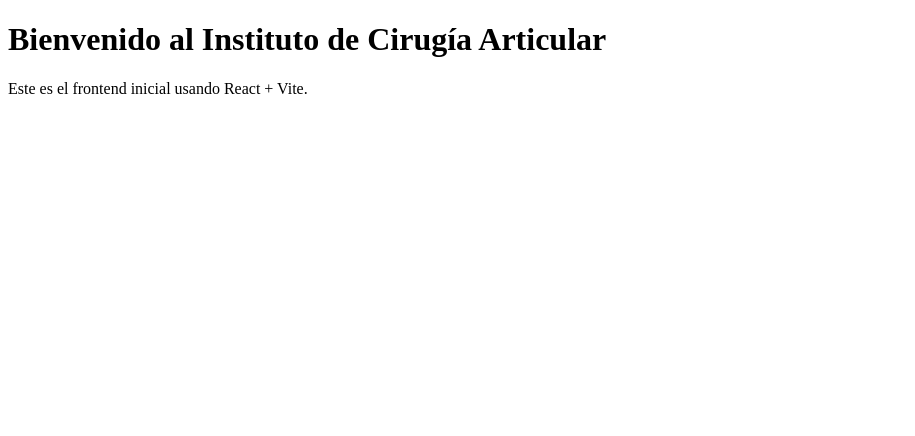
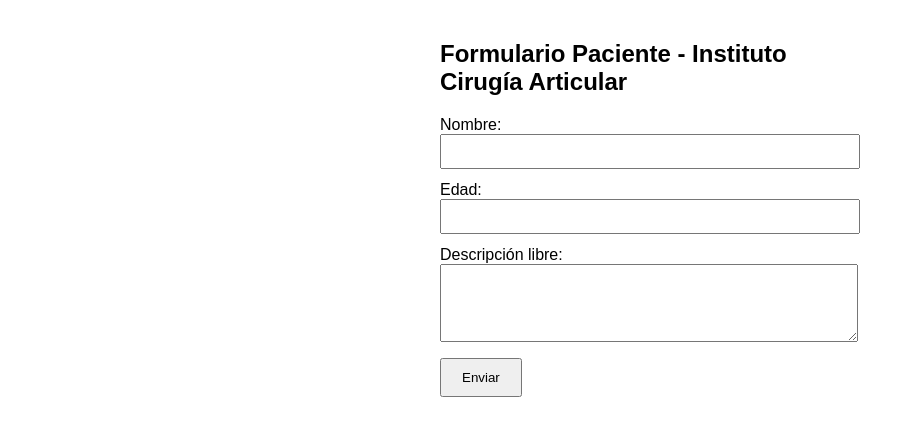
Before and after one commit to cahuerta/ASISTENCIA-ICA, a React (Vite) app: page / in a window 1280 px wide. Shown: the top 436 px of the page, without its empty margins (0-915 px from the left). Built offline with nearby package versions, Linux system fonts and the light colour scheme.

Commit message:
Update App.jsx

```diff
--- a/src/App.jsx
+++ b/src/App.jsx
@@ -1,10 +1,78 @@
+import { useState } from 'react';
+
 function App() {
+  const [formData, setFormData] = useState({
+    nombre: '',
+    edad: '',
+    descripcion: '',
+  });
+
+  const [submittedData, setSubmittedData] = useState(null);
+
+  const handleChange = (e) => {
+    const { name, value } = e.target;
+    setFormData(prev => ({
+      ...prev,
+      [name]: value,
+    }));
+  };
+
+  const handleSubmit = (e) => {
+    e.preventDefault();
+    setSubmittedData(formData);
+    // Aquí puedes añadir lógica para enviar datos al backend
+  };
+
   return (
-    <div>
-      <h1>Bienvenido al Instituto de Cirugía Articular</h1>
-      <p>Este es el frontend inicial usando React + Vite.</p>
+    <div style={{ maxWidth: 400, margin: '40px auto', fontFamily: 'Arial, sans-serif' }}>
+      <h2>Formulario Paciente - Instituto Cirugía Articular</h2>
+      <form onSubmit={handleSubmit}>
+        <label>
+          Nombre:<br />
+          <input
+            type="text"
+            name="nombre"
+            value={formData.nombre}
+            onChange={handleChange}
+            required
+            style={{ width: '100%', padding: 8, marginBottom: 12 }}
+          />
+        </label>
+        <label>
+          Edad:<br />
+          <input
+            type="number"
+            name="edad"
+            value={formData.edad}
+            onChange={handleChange}
+            required
+            min="0"
+            style={{ width: '100%', padding: 8, marginBottom: 12 }}
+          />
+        </label>
+        <label>
+          Descripción libre:<br />
+          <textarea
+            name="descripcion"
+            value={formData.descripcion}
+            onChange={handleChange}
+            rows={4}
+            style={{ width: '100%', padding: 8, marginBottom: 12 }}
+          />
+        </label>
+        <button type="submit" style={{ padding: '10px 20px' }}>Enviar</button>
+      </form>
+
+      {submittedData && (
+        <div style={{ marginTop: 24, backgroundColor: '#f0f0f0', padding: 16, borderRadius: 6 }}>
+          <h3>Datos enviados:</h3>
+          <p><strong>Nombre:</strong> {submittedData.nombre}</p>
+          <p><strong>Edad:</strong> {submittedData.edad}</p>
+          <p><strong>Descripción:</strong> {submittedData.descripcion}</p>
+        </div>
+      )}
     </div>
-  )
+  );
 }
 
-export default App
+export default App;
```
